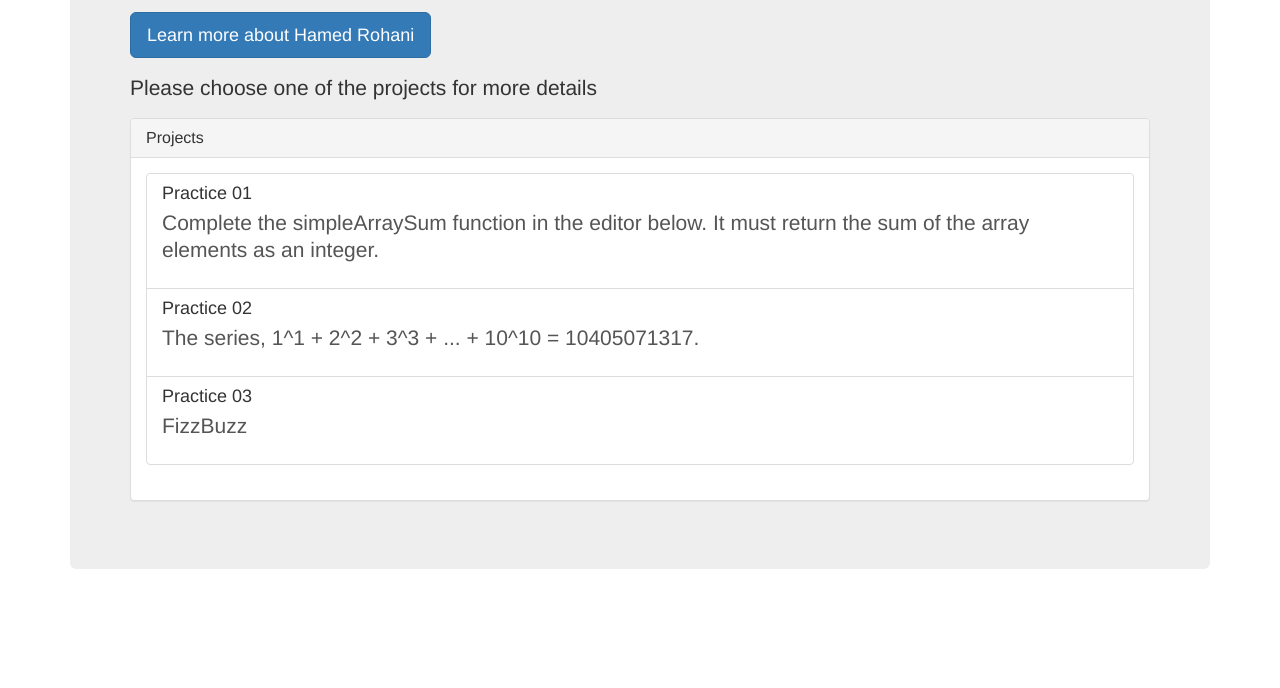
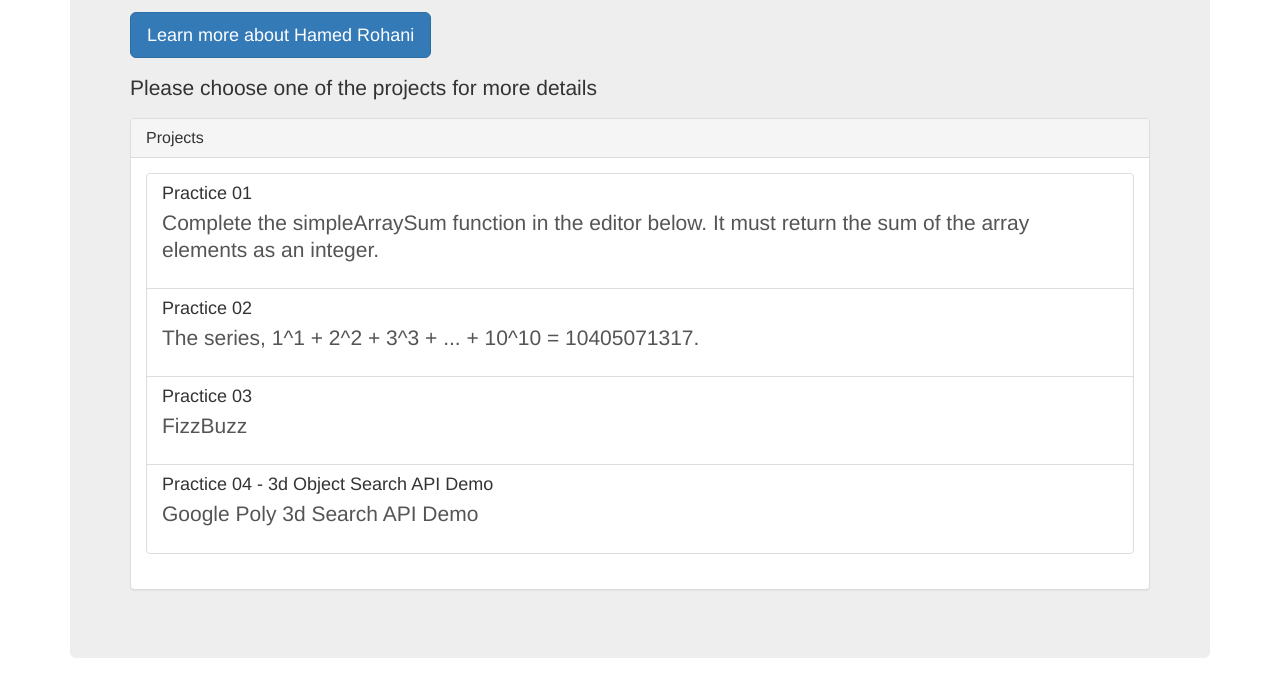
Before and after one commit to hmdroh/codingpractices, a plain HTML site: page index.html in a window 1280 px wide. Shown: the part 180-868 px from the top of the page. Before the commit the page ends 800 px from the top, so only its background shows below. Drawn offline with nearby package versions, Linux system fonts and the light colour scheme.

Commit message:
3d poly api

```diff
--- a/index.html
+++ b/index.html
@@ -45,6 +45,13 @@
                                         <p class="list-group-item-text">FizzBuzz
                                             </p>
                                       </a>
+
+
+                                      <a href="https://hmdroh.github.io/codingpractices/practice04%20-%20project/" class="list-group-item ">
+                                        <h4 class="list-group-item-heading">Practice 04 - 3d Object Search API Demo</h4>
+                                        <p class="list-group-item-text">Google Poly 3d Search API Demo
+                                            </p>
+                                      </a>
                               </div>
 
 
```
